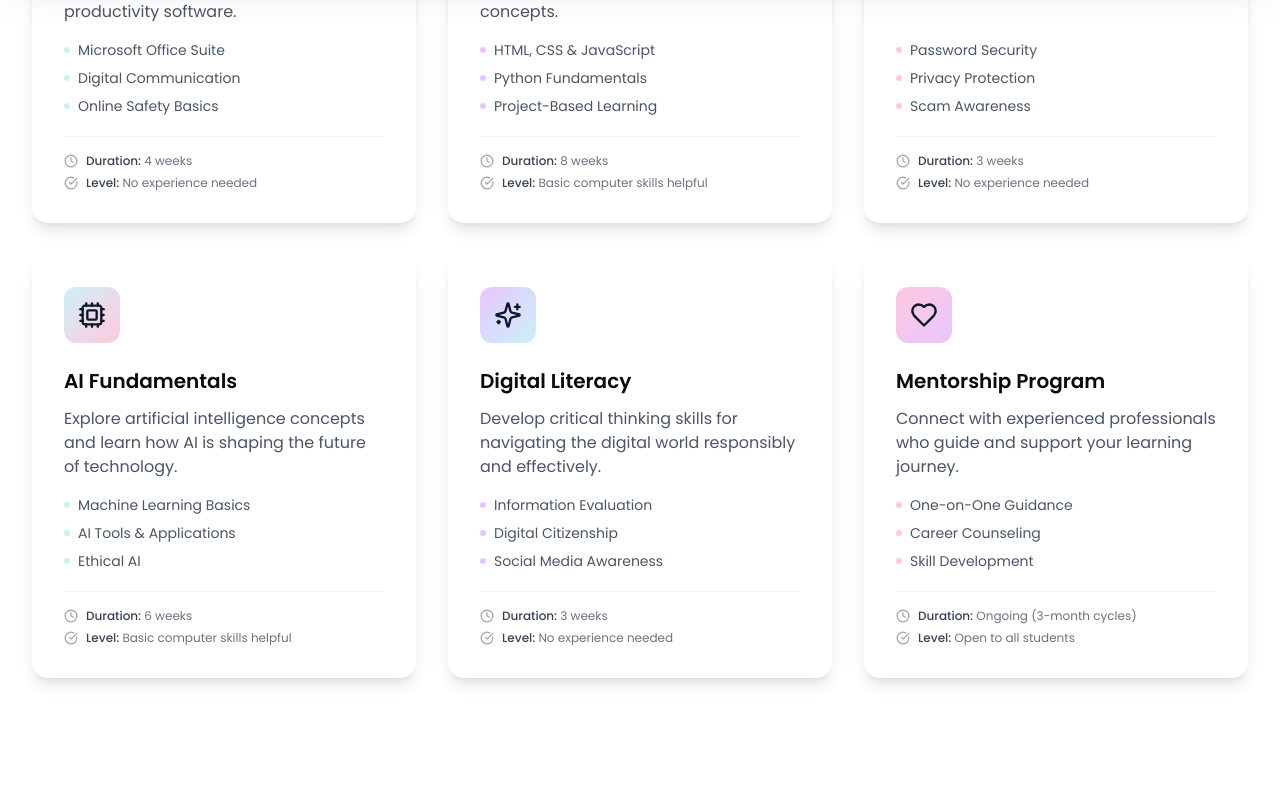
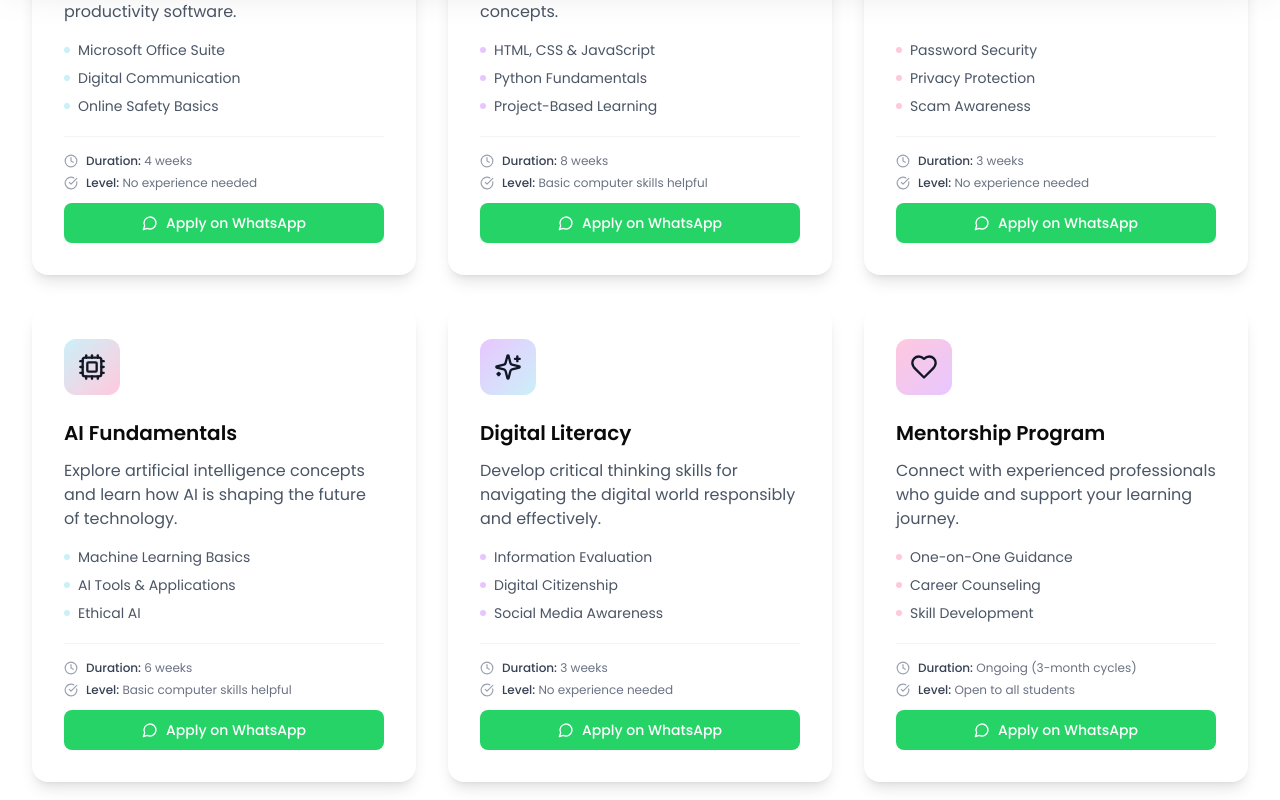
Before and after one commit to LesediSiyaya/Lesedinovatechhubwebsite, a React (Vite) app: page /programs in a window 1280 px wide. Shown: the part 840-1640 px from the top of the page. Built offline with nearby package versions, Linux system fonts and the light colour scheme.

Commit message:
Add WhatsApp apply button to each program card

```diff
--- a/src/app/pages/Programs.tsx
+++ b/src/app/pages/Programs.tsx
@@ -1,5 +1,5 @@
 import { Link } from 'react-router';
-import { Code, Shield, Cpu, Users, Sparkles, Heart, Clock, CheckCircle } from 'lucide-react';
+import { Code, Shield, Cpu, Users, Sparkles, Heart, Clock, CheckCircle, MessageCircle } from 'lucide-react';
 import { useSEO } from '../components/useSEO';
 
 interface Program {
@@ -127,7 +127,8 @@ export default function Programs() {
                     </li>
                   ))}
                 </ul>
-                <div className="border-t border-gray-100 pt-4 mt-auto space-y-1.5">
+                <div className="border-t border-gray-100 pt-4 mt-auto space-y-3">
+                  <div className="space-y-1.5">
                     <div className="flex items-center gap-2 text-xs text-gray-500">
                       <Clock className="w-3.5 h-3.5 flex-shrink-0 text-gray-400" />
                       <span><span className="font-medium text-gray-700">Duration:</span> {prog.duration}</span>
@@ -136,6 +137,16 @@ export default function Programs() {
                       <CheckCircle className="w-3.5 h-3.5 flex-shrink-0 text-gray-400" />
                       <span><span className="font-medium text-gray-700">Level:</span> {prog.level}</span>
                     </div>
+                  </div>
+                  <a
+                    href={`https://wa.me/27730286401?text=Hi! I'd like to apply for the ${encodeURIComponent(prog.title)} program.`}
+                    target="_blank"
+                    rel="noopener noreferrer"
+                    className="flex items-center justify-center gap-2 w-full py-2.5 bg-[#25D366] hover:bg-[#1ebe5d] text-white text-sm font-medium rounded-lg transition-all transform hover:scale-[1.02] active:scale-95 touch-manipulation"
+                  >
+                    <MessageCircle className="w-4 h-4" />
+                    Apply on WhatsApp
+                  </a>
                 </div>
               </div>
             ))}
```
Lines whose indentation alone changed are shown as unchanged.
